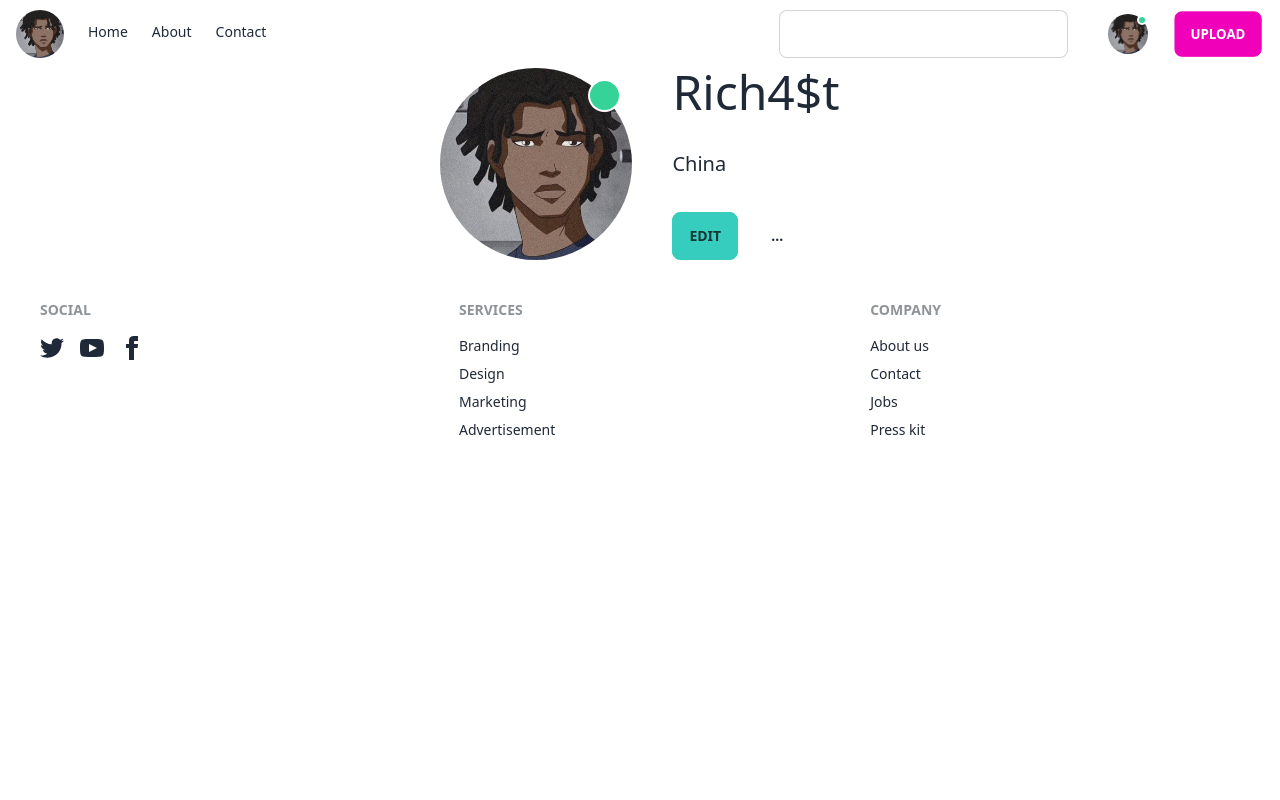
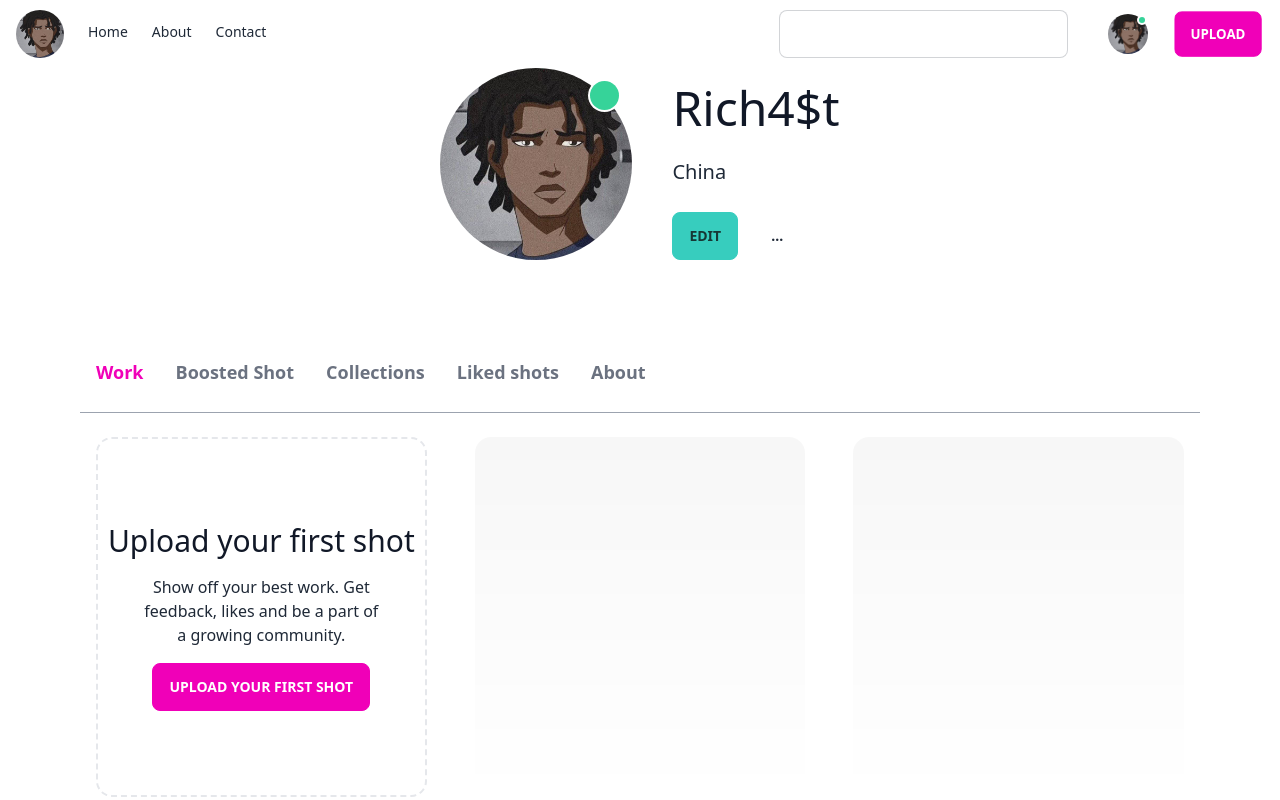
Before and after one commit to code-xmut/g-p, a Vue app in the folder packages/main/: page /profile in a window 1280 px wide. Shown: the top 800 px of the page. Built offline with nearby package versions, Linux system fonts and the light colour scheme; some icons are missing.

Commit message:
feat(c): complete profile workTab component

```diff
--- a/packages/main/src/auto-imports-components.d.ts
+++ b/packages/main/src/auto-imports-components.d.ts
@@ -12,6 +12,7 @@ declare module '@vue/runtime-core' {
     Action: typeof import('./components/Action.vue')['default']
     Avatar: typeof import('./components/Avatar.vue')['default']
     Button: typeof import('./components/base/Button.vue')['default']
+    Card: typeof import('./components/base/Card.vue')['default']
     Collapse: typeof import('./components/Collapse/index.vue')['default']
     DarkMode: typeof import('./components/DarkMode.vue')['default']
     Drawer: typeof import('./components/Drawer/index.vue')['default']
@@ -30,6 +31,7 @@ declare module '@vue/runtime-core' {
     OtherLoginWays: typeof import('./components/Login/OtherLoginWays.vue')['default']
     Profile: typeof import('./components/profile/index.vue')['default']
     ProfileInfo: typeof import('./components/profile/ProfileInfo.vue')['default']
+    ProfileTabs: typeof import('./components/tabs/ProfileTabs.vue')['default']
     RecoverPassword: typeof import('./components/RecoverPassword/index.vue')['default']
     RecoverPasswordForm: typeof import('./components/RecoverPassword/RecoverPasswordForm.vue')['default']
     Register: typeof import('./components/Register/index.vue')['default']
@@ -39,5 +41,9 @@ declare module '@vue/runtime-core' {
     Shot: typeof import('./components/Shot/index.vue')['default']
     ShotMask: typeof import('./components/Shot/ShotMask.vue')['default']
     Swap: typeof import('./components/base/Swap.vue')['default']
+    Tabs: typeof import('./components/tabs/index.vue')['default']
+    WorkCard: typeof import('./components/profile/WorkCard.vue')['default']
+    WorkCark: typeof import('./components/profile/WorkCard.vue')['default']
+    WorkTab: typeof import('./components/profile/WorkTab.vue')['default']
   }
 }
--- /dev/null
+++ b/packages/main/src/components/base/Card.vue
@@ -0,0 +1,9 @@
+<script setup lang="ts">
+
+</script>
+
+<template>
+  <div class="card w-full min-h-[200px] cursor-pointer relative group" v-bind="$attrs">
+    <slot />
+  </div>
+</template>
--- a/packages/main/src/components/profile/ProfileInfo.vue
+++ b/packages/main/src/components/profile/ProfileInfo.vue
@@ -3,10 +3,10 @@
 </script>
 
 <template>
-  <div class="flex">
-    <Avatar size-class="w-48 h-48" :show-status="false" />
+  <div class="flex flex-col space-y-4 md:flex-row">
+    <Avatar size-class="w-24 w-24 ml-10 md:ml-0 md:w-48 md:h-48" :show-status="false" />
     <div class="flex flex-col justify-between ml-10">
-      <h1 class="text-5xl">
+      <h1 class="text-5xl text-gray-900 dark:text-gray-500">
         Rich4$t
       </h1>
       <h2 class="text-xl">
--- /dev/null
+++ b/packages/main/src/components/profile/WorkCard.vue
@@ -0,0 +1,28 @@
+<script setup lang="ts">
+</script>
+
+<template>
+  <ul class="grid grid-cols-1 sm:grid-cols-1 md:grid-cols-2 lg:grid-cols-3 gap-12">
+    <li>
+      <Card class="min-h-[320px] lg:min-h-[360px] border-2 border-dashed flex flex-col justify-center items-center">
+        <h1 class="text-3xl md:text-xl xl:text-3xl text-gray-900 dark:text-gray-500">
+          Upload your first shot
+        </h1>
+        <p class="text-center px-10 my-4">
+          Show off your best work. Get feedback, likes and be a part of a growing community.
+        </p>
+        <Button text="Upload your first shot" class="btn-secondary" />
+      </Card>
+    </li>
+    <li v-for="i in 5" :key="i">
+      <Card class="min-h-[320px] lg:min-h-[360px] empty-shot-item" />
+    </li>
+  </ul>
+</template>
+
+<style scoped>
+.empty-shot-item {
+    background: -webkit-gradient(linear, left top, left bottom, from(rgba(0,0,0,0.03)), to(transparent));
+    background: linear-gradient(180deg, rgba(0,0,0,0.03) 0%, transparent 100%);
+}
+</style>
--- /dev/null
+++ b/packages/main/src/components/profile/WorkTab.vue
@@ -0,0 +1,9 @@
+<script setup lang="ts">
+
+</script>
+
+<template>
+  <div>
+    <WorkCard />
+  </div>
+</template>
--- /dev/null
+++ b/packages/main/src/components/tabs/ProfileTabs.vue
@@ -0,0 +1,48 @@
+<script setup lang="ts">
+import Tabs from './index.vue'
+
+const tabs = reactive([
+  {
+    name: 'Work',
+    slotName: 'Work',
+  },
+  {
+    name: 'Boosted Shot',
+    slotName: 'BoostedShot',
+  },
+  {
+    name: 'Collections',
+    slotName: 'Collections',
+  },
+  {
+    name: 'Liked shots',
+    slotName: 'LikedShots',
+  },
+  {
+    name: 'About',
+    slotName: 'About',
+  },
+])
+</script>
+
+<template>
+  <div v-bind="$attrs">
+    <Tabs :tabs="tabs" class="pt-24 pb-6 w-full border-b border-gray-400">
+      <template #Work>
+        <WorkTab />
+      </template>
+      <template #BoostedShot>
+        boosted shot
+      </template>
+      <template #Collections>
+        collections
+      </template>
+      <template #LikedShots>
+        liked shots
+      </template>
+      <template #About>
+        about
+      </template>
+    </Tabs>
+  </div>
+</template>
--- /dev/null
+++ b/packages/main/src/components/tabs/index.vue
@@ -0,0 +1,32 @@
+<script setup lang="ts">
+defineProps<{
+  tabs: ITabs[]
+}>()
+
+interface ITabs {
+  name: string
+  slotName: string
+}
+
+const activeTab = ref(0)
+
+const activateTab = (index: number) => {
+  activeTab.value = index
+}
+</script>
+
+<template>
+  <div class="tabs" v-bind="$attrs">
+    <a
+      v-for="(t, index) in tabs" :key="index"
+      class="tab text-lg text-gray-500 font-semibold"
+      :class="[activeTab === index ? 'text-secondary' : '']"
+      @click="activateTab(index)"
+    >
+      {{ t.name }}
+    </a>
+  </div>
+  <div class="tab-content py-6 px-4">
+    <slot :name="tabs[activeTab].slotName" />
+  </div>
+</template>
--- a/packages/main/src/pages/profile.vue
+++ b/packages/main/src/pages/profile.vue
@@ -3,7 +3,8 @@ import Profile from '@/components/profile/index.vue'
 </script>
 
 <template>
-  <div class="flex flex-col justify-center items-center">
+  <div class="flex flex-col md:justify-center md:items-center">
     <Profile />
   </div>
+  <ProfileTabs class="lg:px-20" />
 </template>
```
